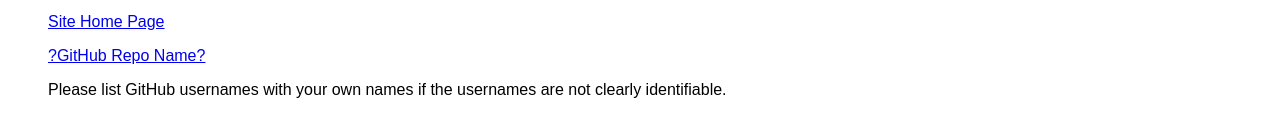
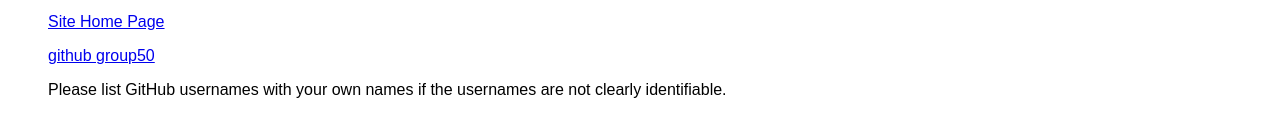
Before and after one commit to voilvin/group50, a plain HTML site: page report.html in a window 1280 px wide. Shown: the part 159-296 px from the top of the page. Drawn offline with Linux system fonts and the light colour scheme.

Commit message:
Update report.html

```diff
--- a/report.html
+++ b/report.html
@@ -15,7 +15,7 @@
     <h2>GROUP 50</h2>
     <p><strong>Members:</strong> Vamsi Krishna VADDEMPUDI (jc458312), Jaydeepkumar Niteshkumar Patel(jc468451)</p>
     <a href="index.html">Site Home Page</a><br>
-    <p><a href="http://github.com/?" target="_blank">?GitHub Repo Name?</a></p>
+    <p><a href="https://github.com/voilvin/group50" target="_blank">github group50</a></p>
     <p>Please list GitHub usernames with your own names if the usernames are not clearly identifiable.</p>
     <h2>Mission</h2>
     <p>The mission for this website is to make it pleasing, easily accessible, and functionally friendly website. The website redesign is intended to get more non-members and registered users to become members and getting the members more engaged for administration roles, organising and promoting concerts and workshops.</p>
```
